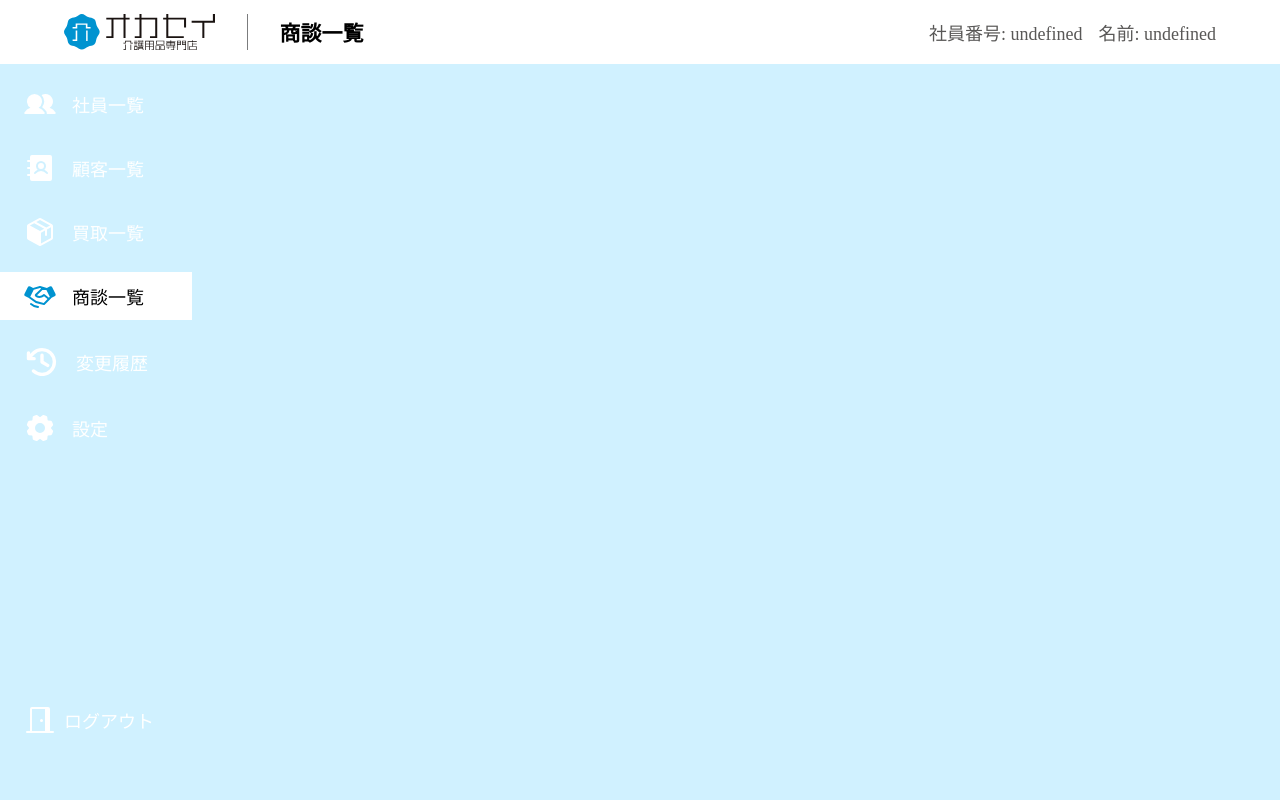
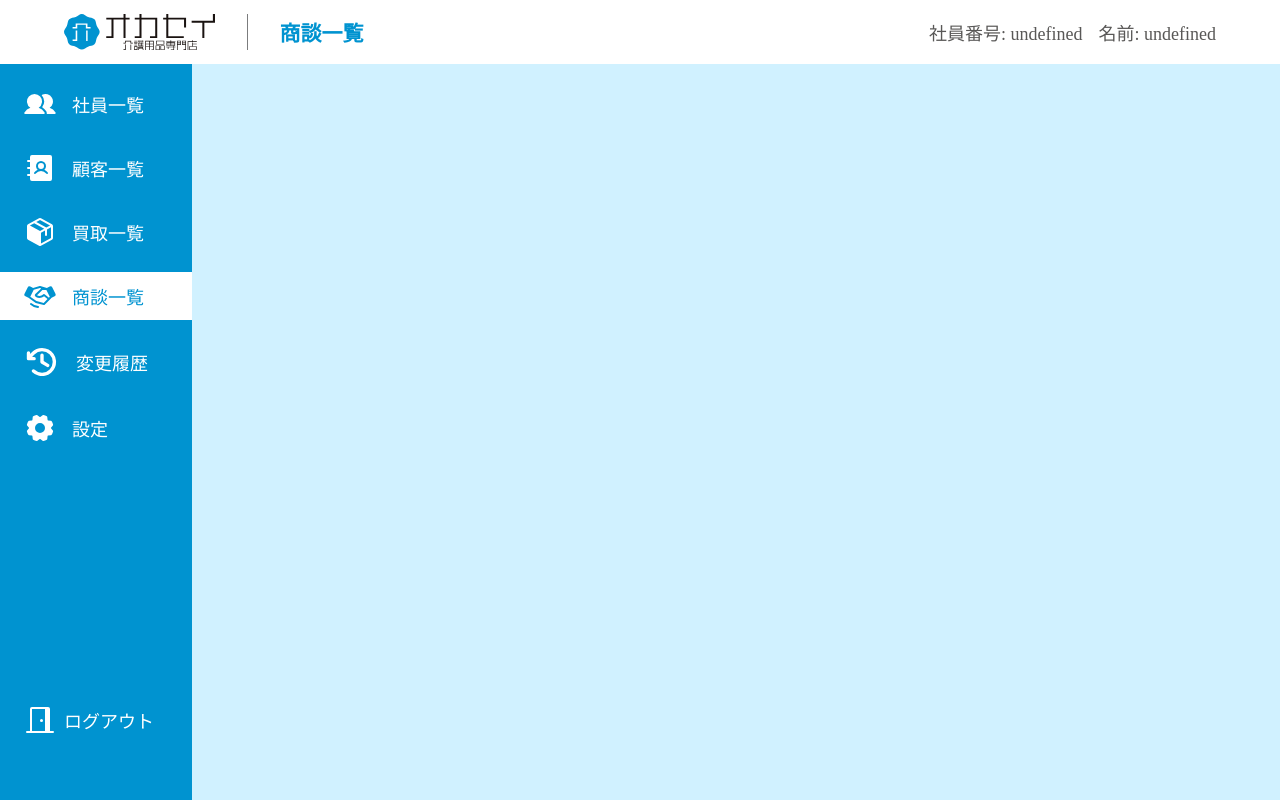
Before and after one commit to studioexu/okasei-business-create, a SvelteKit app: page /negotiations in a window 1280 px wide. Built offline with nearby package versions, Linux system fonts and the light colour scheme.

Commit message:
refactoring: CSSの変数名変更を反映

```diff
--- a/src/routes/users/+page.svelte
+++ b/src/routes/users/+page.svelte
@@ -366,7 +366,7 @@
 			}
 
 			.active {
-				background: var(--primary-color);
+				background: var(--primary);
 				color: #fff;
 				cursor: default;
 
--- a/src/views/Header.svelte
+++ b/src/views/Header.svelte
@@ -72,7 +72,7 @@
 			}
 
 			> .font-large {
-				color: var(--primary-color);
+				color: var(--primary);
 			}
 		}
 
@@ -85,7 +85,7 @@
 			}
 
 			.authority {
-				background: var(--primary-color);
+				background: var(--primary);
 				color: #fff;
 				padding: 4px 8px;
 				border-radius: 100px;
--- a/src/views/Sidebar.svelte
+++ b/src/views/Sidebar.svelte
@@ -65,7 +65,7 @@
 		display: inline-block;
 		height: calc(100vh - 64px);
 		width: 192px;
-		background: var(--primary-color);
+		background: var(--primary);
 		padding-top: 16px;
 
 		> .nav-menu {
@@ -87,7 +87,7 @@
 
 			.active {
 				background: #fff;
-				color: var(--primary-color);
+				color: var(--primary);
 
 				&:hover {
 					opacity: 1;
```
